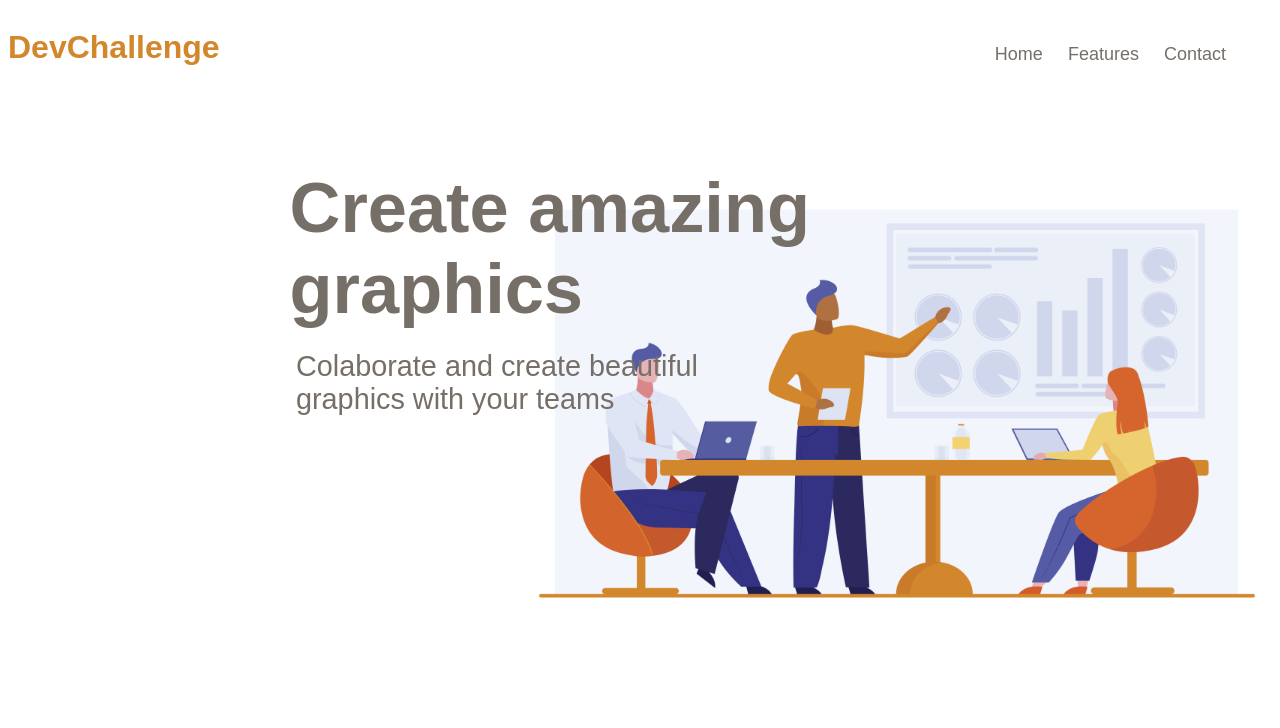
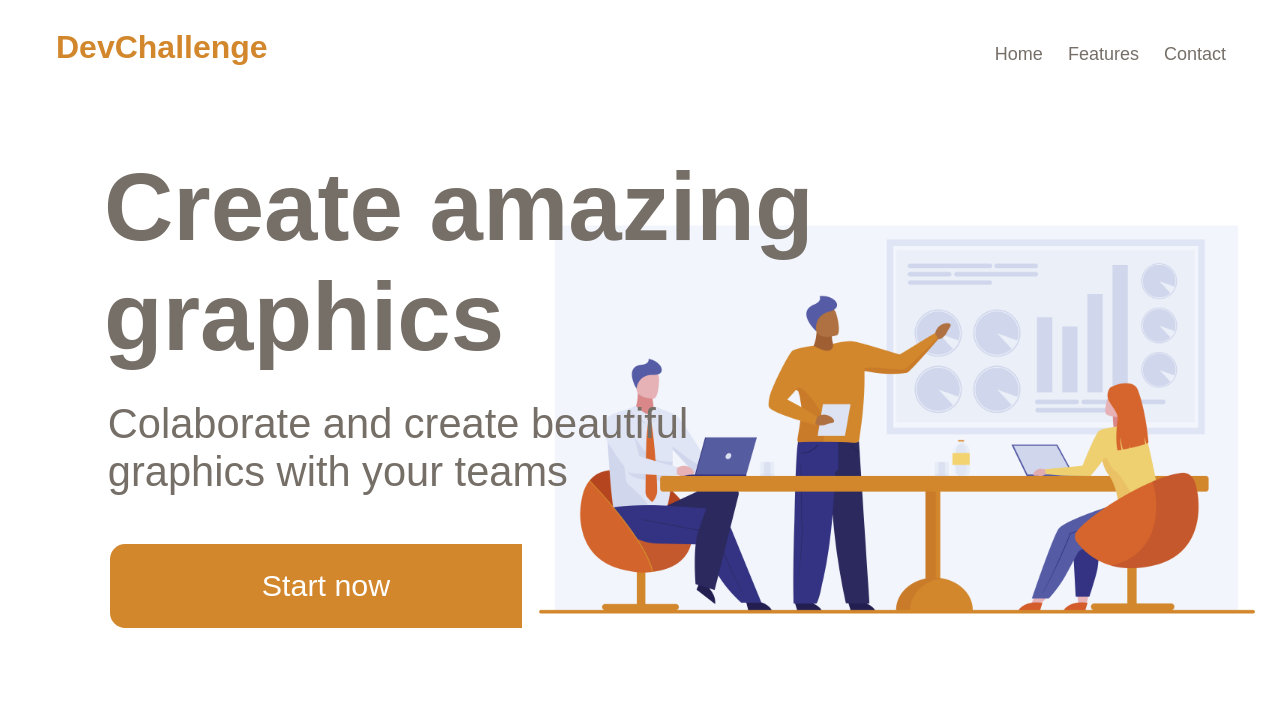
Before and after one commit to nandowastaken/Amazing-Graph, a plain HTML site: page index.html in a window 1280 px wide. Shown: the top 728 px of the page. Drawn offline with Linux system fonts and the light colour scheme.

Commit message:
Resolução
Eu vi o que havia feito e percebi que estava faltando um botão, então eu o acrescentei. O problema é que ele não funciona, por mais que eu coloque o mouse por cima, ele não reage, é bem possível que seja porque ele está dentro de uma grid que está dentro de uma grid, talvez eu devesse pôr tudo na mesma grid, e reorganizar a partir disso, não seria muito difícil.

TLDR: Consertar bug do botão não funcionar, pôr tudo em uma grid só ao invés de uma subgrid;

```diff
--- a/index.html
+++ b/index.html
@@ -9,7 +9,7 @@
 </head>
 <body>
     <div class="global">
-        <div class="title"><h1>DevChallenge</h1></div>
+        <div class="title"><h1 id="title-page">DevChallenge</h1></div>
         <div class="menu">
             <ul>
                 <li><a href="#">Home</a></li>
@@ -20,8 +20,9 @@
         <div class="main-content">
             <div id="grid-home">
                 <div id="title-element"><h1 id="title-text">Create amazing <br>graphics</h1></div>
-                <div id="subtitle-element"><p>Colaborate and create beautiful <br>graphics with your teams</p></div>
+                <div id="subtitle-element"><p id="subtitle-text">Colaborate and create beautiful <br>graphics with your teams</p></div>
                 <div id="image-element"><img src="assets/team.jpg" width="750em" id="image-home"></div>
+                <div id="button-element"><button type="button" id="button-style">Start now</button></div>
             </div>
         </div>
     </div>
--- a/style.css
+++ b/style.css
@@ -2,7 +2,7 @@
     display: grid;
     height: 100vh;
     grid-template-columns: 1fr 1fr 1fr;
-    grid-template-rows: 7em 1em;
+    grid-template-rows: 5em 1em;
     font-family: sans-serif;
 
 }
@@ -55,6 +55,10 @@
 
 }
 
+#title-page {
+    padding-left: 1.5em;
+}
+
 #grid-home {
     display: grid;
     grid-template-columns: 1fr 1fr 1fr;
@@ -71,15 +75,11 @@
 }
 
 #image-home {
-
-    padding-top: 3.5em;
+    padding-top: 6.5em;
     float: right;
 }
 
 #title-element {
-    font-size: 2.2em;
-    color:rgb(118, 111, 104);
-
     grid-column-start: 1;
     grid-column-end: 3;
     grid-row-start: 1;
@@ -88,18 +88,47 @@
 }
 
 #title-text {
-    padding-left: 4em;
+    padding-bottom: 3em;
+    padding-left: 1em;
+    font-size: 6em;
+    color:rgb(118, 111, 104);
 }
 
 #subtitle-element {
-    color:rgb(118, 111, 104);
-    padding-left: 10em;
-    padding-top: 7em;
-    font-size: 1.8em;
-
     grid-column-start: 1;
     grid-column-end: 3;
     grid-row-start: 1;
     z-index: 3;
 
 }
+
+#subtitle-text {
+    color:rgb(118, 111, 104);
+    padding-left: 2.4em;
+    padding-top: 6.5em;
+    font-size: 2.6em;
+}
+
+#button-element {
+    grid-column-start: 1;
+    grid-column-end: 3;
+    grid-row-start: 1;
+}
+
+#button-style {
+    font-family: sans-serif;
+    background-color:rgb(210, 135, 44);
+    border: none;
+    color: white;
+    padding: .8em 5em;
+
+    text-align: center;
+    text-decoration: none;
+    display: inline-block;
+
+    font-size: 1.9em;
+    border-radius: .5em;
+    margin-top: 15em;
+    margin-left: 3.35em;
+
+}
```
